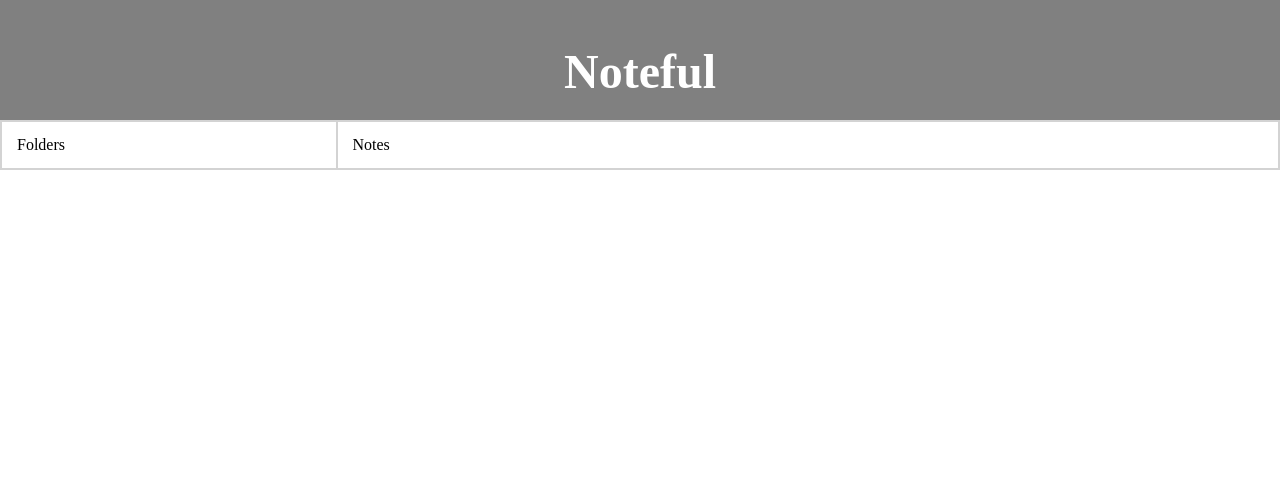
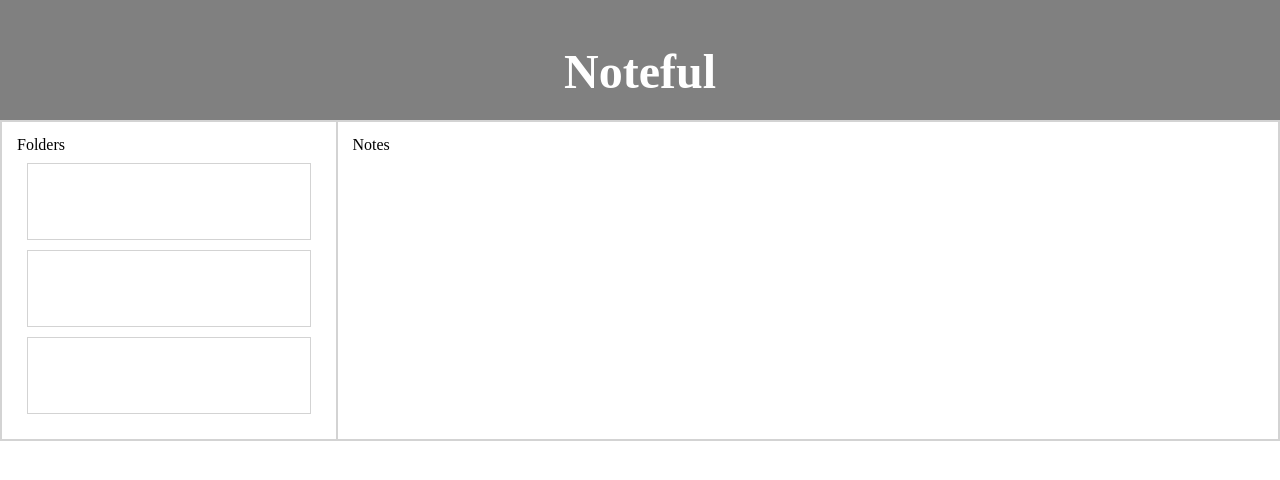
Before and after one commit to Thorn51/noteful, a React (Create React App) app: page /folder in a window 1280 px wide. Shown: the top 480 px of the page. Built offline with nearby package versions, Linux system fonts and the light colour scheme.

Commit message:
Add /folder sidebar

```diff
--- a/src/App.js
+++ b/src/App.js
@@ -22,6 +22,10 @@ export default class App extends React.Component {
               path="/"
               render={props => <Sidebar {...props} {...store} />}
             />
+            <Route
+              path="/folder"
+              render={props => <Sidebar {...props} {...store} />}
+            />
           </aside>
           <section className="notes_section">
             <h2>Notes</h2>
@@ -30,6 +34,13 @@ export default class App extends React.Component {
               path="/"
               render={props => <Main {...props} {...store} />}
             />
+            <Route
+              path="/folder/:folderId"
+              component={props => {
+                console.log(props.match);
+                return <div />;
+              }}
+            />
           </section>
         </main>
       </div>
```
